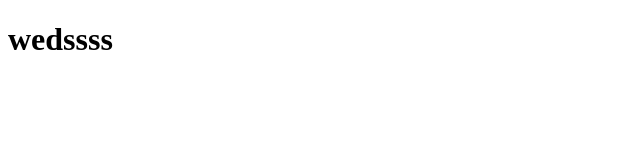
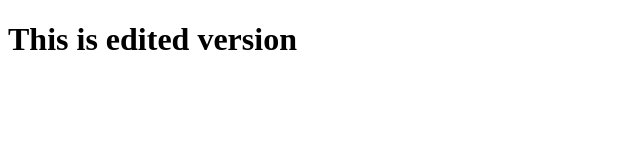
Before and after one commit to sanchita-zaman/html_01, a plain HTML site: page index.html in a window 1280 px wide. Shown: the whole page, without its empty margins (0-640 px from the left). Drawn offline with Linux system fonts and the light colour scheme.

Commit message:
text changed in index.html

```diff
--- a/index.html
+++ b/index.html
@@ -8,6 +8,6 @@
     <script type="text/javascript" src="main.js"></script>
 </head>
 <body>
-    <h1>wedssss</h1>
+    <h1>This is edited version</h1>
 </body>
 </html>
```
